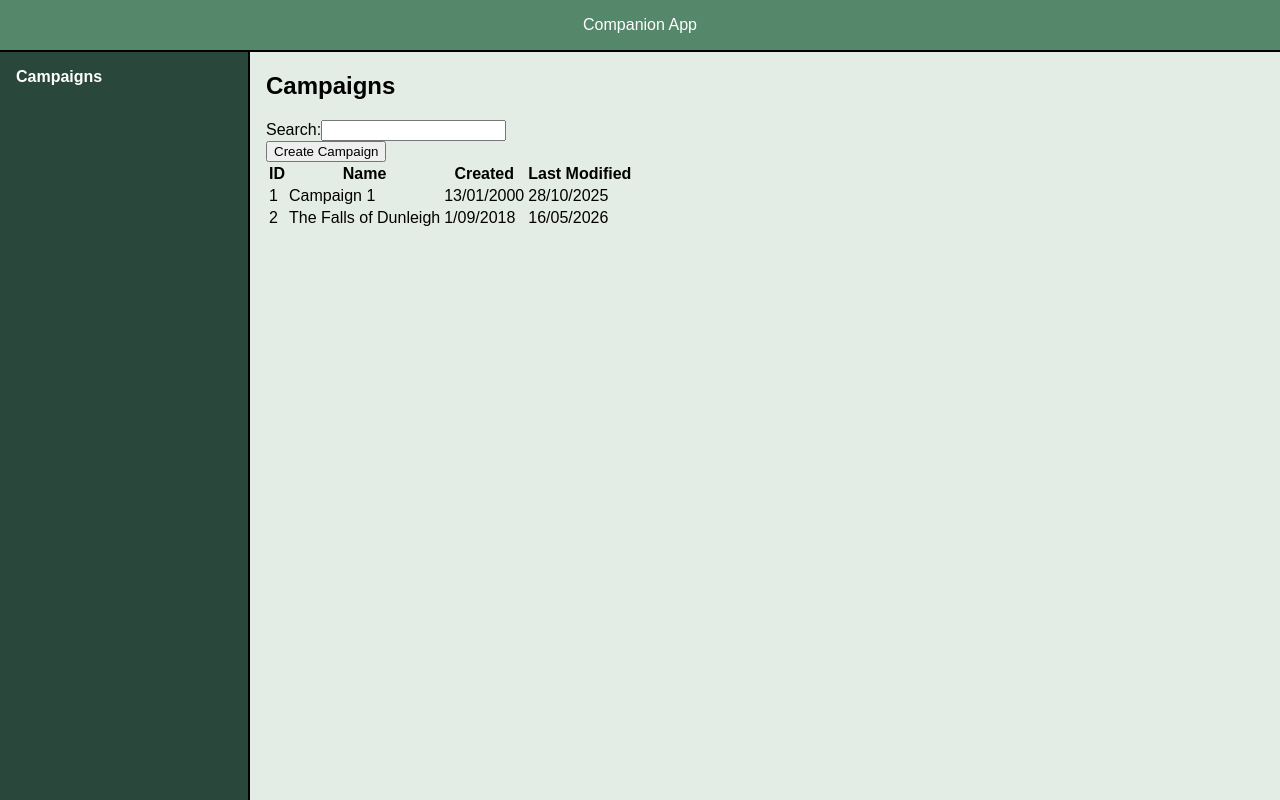
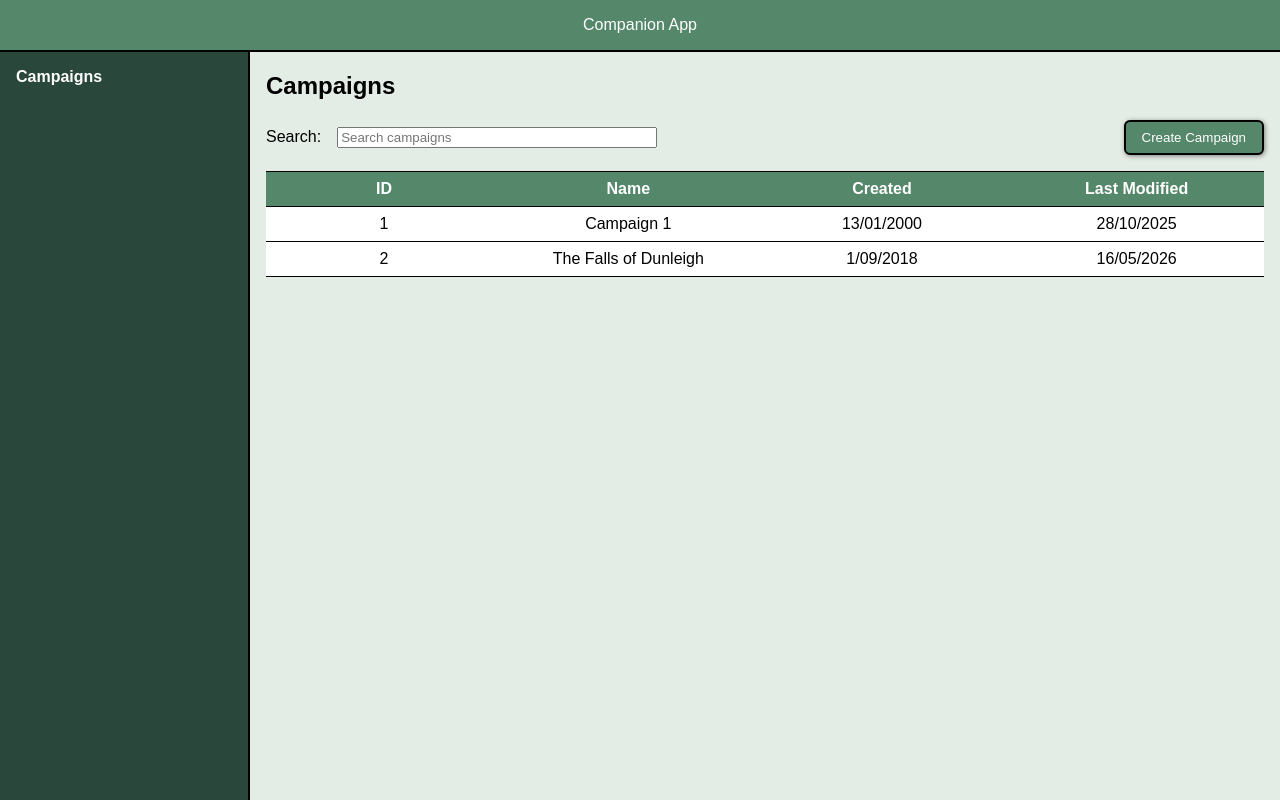
Before and after one commit to bmckay18/ttrpg-companion, an Angular app: page /campaigns in a window 1280 px wide. Built offline with nearby package versions, Linux system fonts and the light colour scheme.

Commit message:
Style search section

```diff
--- a/src/app/campaign/campaign.css
+++ b/src/app/campaign/campaign.css
@@ -1,3 +1,44 @@
 .content {
     margin: 0 1rem;
 }
+
+table {
+    width: 100%;
+    border-collapse: collapse;
+}
+
+th,
+td {
+    text-align: center;
+    border: 1px solid black;
+    border-left: none;
+    border-right: none;
+    padding: 0.5rem;
+    background-color: white;
+}
+
+th {
+    width: 25vw;
+    background-color: var(--accent-color);
+    color: white;
+}
+
+.card-search {
+    display: flex;
+    margin-bottom: 1rem;
+    align-items: center;
+}
+
+.card-search button {
+    margin-left: auto;
+}
+
+.card-search form {
+    display: flex;
+    gap: 1rem;
+    align-items: center;
+}
+
+input {
+    width: 25vw;
+}
--- a/src/app/campaign/campaign.html
+++ b/src/app/campaign/campaign.html
@@ -4,7 +4,8 @@
         <section class="card-search">
             <form>
                 <label for="search">Search:</label>
-                <input type="text">
+                <input #searchInput placeholder="Search campaigns" (input)="filterCampaigns(
+                    searchInput.value)">
             </form>
             <button>Create Campaign</button>
         </section>
--- a/src/app/campaign/campaign.ts
+++ b/src/app/campaign/campaign.ts
@@ -22,4 +22,8 @@ export class Campaign {
       lastModifiedDate: '16/05/2026'
     }
   ]
+
+  filterCampaigns(content: string) {
+    console.log(content);
+  }
 }
--- a/src/styles.css
+++ b/src/styles.css
@@ -15,3 +15,20 @@ body {
     font-family: Arial, Helvetica, sans-serif;
     background-color: var(--primary-colour);
 }
+
+button {
+    padding: 0.5rem 1rem;
+    color: white;
+    background-color: var(--accent-color);
+    border: 2px solid black;
+    border-radius: 6px;
+    box-shadow: 1px 1px 5px 0 grey;
+}
+
+button:hover {
+    cursor: pointer;
+}
+
+button:active {
+    background-color: #286340;
+}
```
